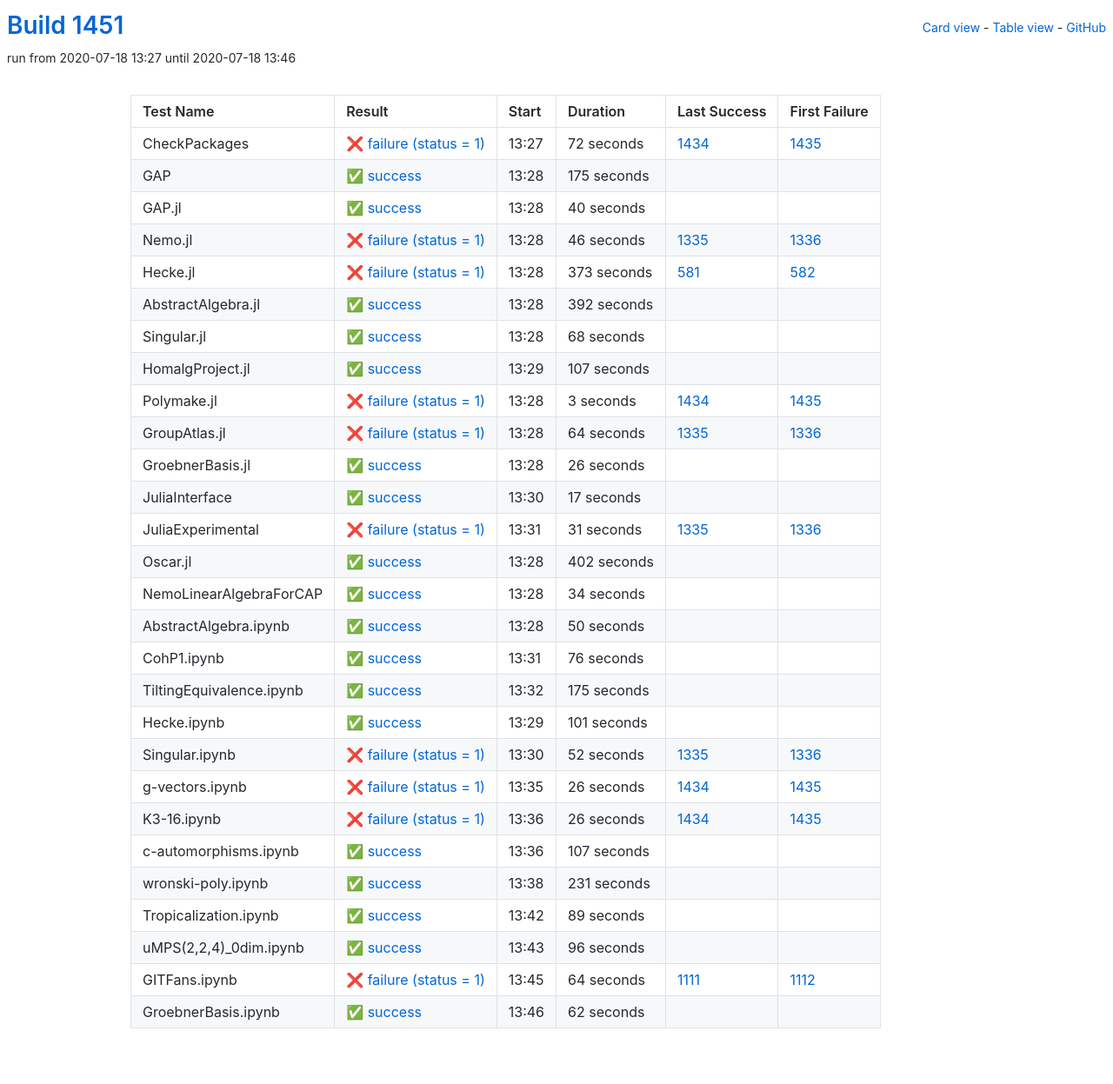
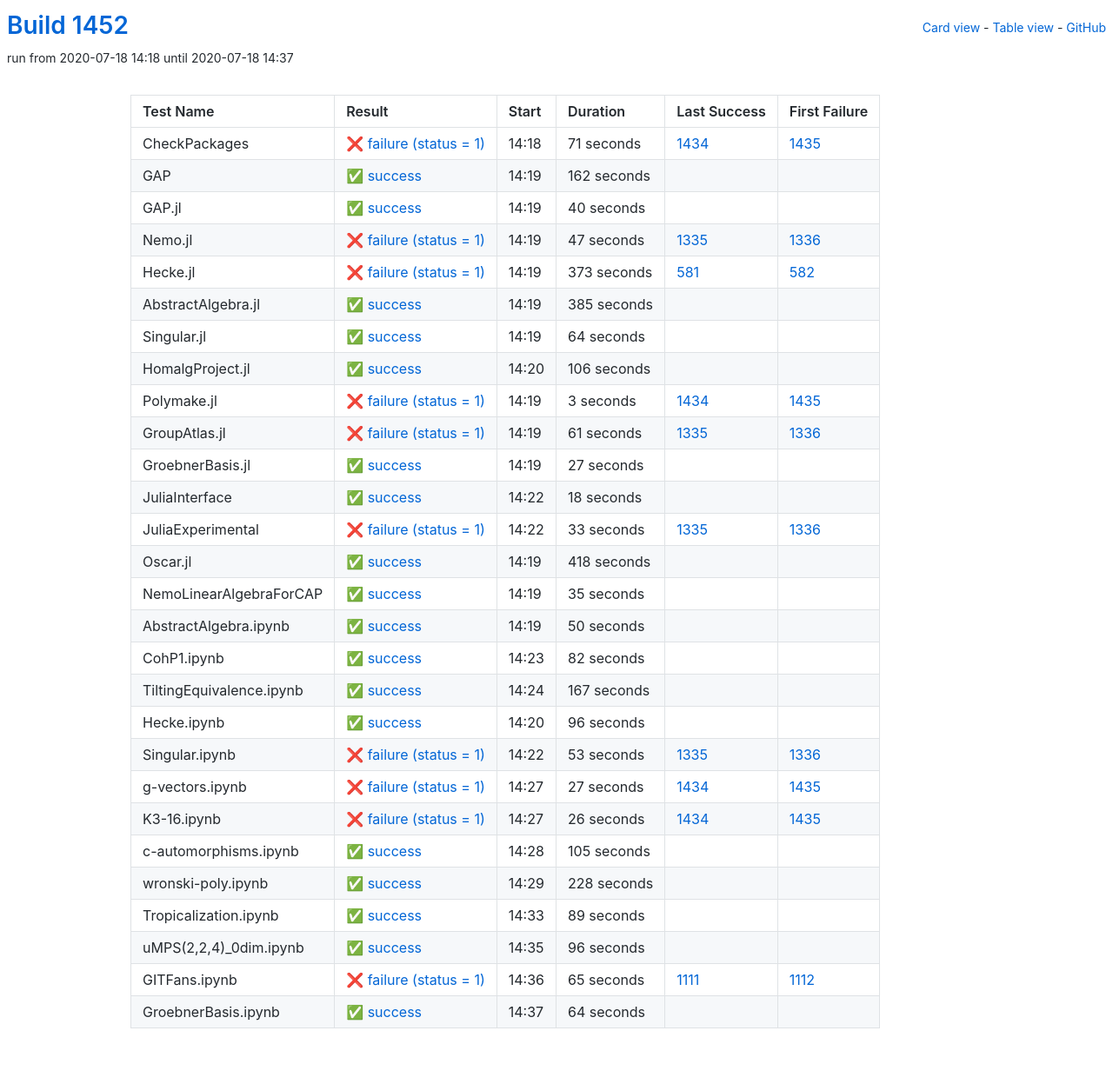
Before and after one commit to oscar-system/oscar-ci-status-1.4, a Jekyll site: the page built from table.html, in a window 1280 px wide. Shown: the whole page at 87% size. Built offline with Jekyll 4.4.1, drawn with Linux system fonts in a browser that asks for light colours.

Commit message:
Build #1452

```diff
--- a/_data/ci.yml
+++ b/_data/ci.yml
@@ -1,6 +1,6 @@
 ---
-build: 1451
-build_url: https://oscarci.mathematik.uni-kl.de/job/oscar-julia-1.4/1451/
+build: 1452
+build_url: https://oscarci.mathematik.uni-kl.de/job/oscar-julia-1.4/1452/
 job: oscar-julia-1.4
 organization: oscar-system
 repo: oscar-ci-status-1.4
@@ -8,32 +8,32 @@ repourl: https://github.com/oscar-system/oscar-ci-status-1.4
 tests:
 - name: CheckPackages
   id: checkpackages
-  log: https://oscarci.mathematik.uni-kl.de/job/oscar-julia-1.4/1451/artifact/logs/build-1451/CheckPackages.log
-  start: 2020-07-18 13:27
+  log: https://oscarci.mathematik.uni-kl.de/job/oscar-julia-1.4/1452/artifact/logs/build-1452/CheckPackages.log
+  start: 2020-07-18 14:18
   success: false
   exitcode: 1
   status: failure
-  duration: 72
+  duration: 71
   last_success: 1434
   last_success_url: https://oscarci.mathematik.uni-kl.de/job/oscar-julia-1.4/1434/
   first_failure: 1435
   first_failure_url: https://oscarci.mathematik.uni-kl.de/job/oscar-julia-1.4/1435/
 - name: GAP
   id: gap
-  log: https://oscarci.mathematik.uni-kl.de/job/oscar-julia-1.4/1451/artifact/logs/build-1451/GAP.log
-  start: 2020-07-18 13:28
+  log: https://oscarci.mathematik.uni-kl.de/job/oscar-julia-1.4/1452/artifact/logs/build-1452/GAP.log
+  start: 2020-07-18 14:19
   success: true
   exitcode: 0
   status: success
-  duration: 175
+  duration: 162
   last_success: false
   last_success_url:
   first_failure: false
   first_failure_url:
 - name: GAP.jl
   id: gap-jl
-  log: https://oscarci.mathematik.uni-kl.de/job/oscar-julia-1.4/1451/artifact/logs/build-1451/GAP.jl.log
-  start: 2020-07-18 13:28
+  log: https://oscarci.mathematik.uni-kl.de/job/oscar-julia-1.4/1452/artifact/logs/build-1452/GAP.jl.log
+  start: 2020-07-18 14:19
   success: true
   exitcode: 0
   status: success
@@ -44,20 +44,20 @@ tests:
   first_failure_url:
 - name: Nemo.jl
   id: nemo-jl
-  log: https://oscarci.mathematik.uni-kl.de/job/oscar-julia-1.4/1451/artifact/logs/build-1451/Nemo.jl.log
-  start: 2020-07-18 13:28
+  log: https://oscarci.mathematik.uni-kl.de/job/oscar-julia-1.4/1452/artifact/logs/build-1452/Nemo.jl.log
+  start: 2020-07-18 14:19
   success: false
   exitcode: 1
   status: failure
-  duration: 46
+  duration: 47
   last_success: 1335
   last_success_url: https://oscarci.mathematik.uni-kl.de/job/oscar-julia-1.4/1335/
   first_failure: 1336
   first_failure_url: https://oscarci.mathematik.uni-kl.de/job/oscar-julia-1.4/1336/
 - name: Hecke.jl
   id: hecke-jl
-  log: https://oscarci.mathematik.uni-kl.de/job/oscar-julia-1.4/1451/artifact/logs/build-1451/Hecke.jl.log
-  start: 2020-07-18 13:28
+  log: https://oscarci.mathematik.uni-kl.de/job/oscar-julia-1.4/1452/artifact/logs/build-1452/Hecke.jl.log
+  start: 2020-07-18 14:19
   success: false
   exitcode: 1
   status: failure
@@ -68,44 +68,44 @@ tests:
   first_failure_url: https://oscarci.mathematik.uni-kl.de/job/oscar-julia-1.4/582/
 - name: AbstractAlgebra.jl
   id: abstractalgebra-jl
-  log: https://oscarci.mathematik.uni-kl.de/job/oscar-julia-1.4/1451/artifact/logs/build-1451/AbstractAlgebra.jl.log
-  start: 2020-07-18 13:28
+  log: https://oscarci.mathematik.uni-kl.de/job/oscar-julia-1.4/1452/artifact/logs/build-1452/AbstractAlgebra.jl.log
+  start: 2020-07-18 14:19
   success: true
   exitcode: 0
   status: success
-  duration: 392
+  duration: 385
   last_success: false
   last_success_url:
   first_failure: false
   first_failure_url:
 - name: Singular.jl
   id: singular-jl
-  log: https://oscarci.mathematik.uni-kl.de/job/oscar-julia-1.4/1451/artifact/logs/build-1451/Singular.jl.log
-  start: 2020-07-18 13:28
+  log: https://oscarci.mathematik.uni-kl.de/job/oscar-julia-1.4/1452/artifact/logs/build-1452/Singular.jl.log
+  start: 2020-07-18 14:19
   success: true
   exitcode: 0
   status: success
-  duration: 68
+  duration: 64
   last_success: false
   last_success_url:
   first_failure: false
   first_failure_url:
 - name: HomalgProject.jl
   id: homalgproject-jl
-  log: https://oscarci.mathematik.uni-kl.de/job/oscar-julia-1.4/1451/artifact/logs/build-1451/HomalgProject.jl.log
-  start: 2020-07-18 13:29
+  log: https://oscarci.mathematik.uni-kl.de/job/oscar-julia-1.4/1452/artifact/logs/build-1452/HomalgProject.jl.log
+  start: 2020-07-18 14:20
   success: true
   exitcode: 0
   status: success
-  duration: 107
+  duration: 106
   last_success: false
   last_success_url:
   first_failure: false
   first_failure_url:
 - name: Polymake.jl
   id: polymake-jl
-  log: https://oscarci.mathematik.uni-kl.de/job/oscar-julia-1.4/1451/artifact/logs/build-1451/Polymake.jl.log
-  start: 2020-07-18 13:28
+  log: https://oscarci.mathematik.uni-kl.de/job/oscar-julia-1.4/1452/artifact/logs/build-1452/Polymake.jl.log
+  start: 2020-07-18 14:19
   success: false
   exitcode: 1
   status: failure
@@ -116,80 +116,80 @@ tests:
   first_failure_url: https://oscarci.mathematik.uni-kl.de/job/oscar-julia-1.4/1435/
 - name: GroupAtlas.jl
   id: groupatlas-jl
-  log: https://oscarci.mathematik.uni-kl.de/job/oscar-julia-1.4/1451/artifact/logs/build-1451/GroupAtlas.jl.log
-  start: 2020-07-18 13:28
+  log: https://oscarci.mathematik.uni-kl.de/job/oscar-julia-1.4/1452/artifact/logs/build-1452/GroupAtlas.jl.log
+  start: 2020-07-18 14:19
   success: false
   exitcode: 1
   status: failure
-  duration: 64
+  duration: 61
   last_success: 1335
   last_success_url: https://oscarci.mathematik.uni-kl.de/job/oscar-julia-1.4/1335/
   first_failure: 1336
   first_failure_url: https://oscarci.mathematik.uni-kl.de/job/oscar-julia-1.4/1336/
 - name: GroebnerBasis.jl
   id: groebnerbasis-jl
-  log: https://oscarci.mathematik.uni-kl.de/job/oscar-julia-1.4/1451/artifact/logs/build-1451/GroebnerBasis.jl.log
-  start: 2020-07-18 13:28
+  log: https://oscarci.mathematik.uni-kl.de/job/oscar-julia-1.4/1452/artifact/logs/build-1452/GroebnerBasis.jl.log
+  start: 2020-07-18 14:19
   success: true
   exitcode: 0
   status: success
-  duration: 26
+  duration: 27
   last_success: false
   last_success_url:
   first_failure: false
   first_failure_url:
 - name: JuliaInterface
   id: juliainterface
-  log: https://oscarci.mathematik.uni-kl.de/job/oscar-julia-1.4/1451/artifact/logs/build-1451/JuliaInterface.log
-  start: 2020-07-18 13:30
+  log: https://oscarci.mathematik.uni-kl.de/job/oscar-julia-1.4/1452/artifact/logs/build-1452/JuliaInterface.log
+  start: 2020-07-18 14:22
   success: true
   exitcode: 0
   status: success
-  duration: 17
+  duration: 18
   last_success: false
   last_success_url:
   first_failure: false
   first_failure_url:
 - name: JuliaExperimental
   id: juliaexperimental
-  log: https://oscarci.mathematik.uni-kl.de/job/oscar-julia-1.4/1451/artifact/logs/build-1451/JuliaExperimental.log
-  start: 2020-07-18 13:31
+  log: https://oscarci.mathematik.uni-kl.de/job/oscar-julia-1.4/1452/artifact/logs/build-1452/JuliaExperimental.log
+  start: 2020-07-18 14:22
   success: false
   exitcode: 1
   status: failure
-  duration: 31
+  duration: 33
   last_success: 1335
   last_success_url: https://oscarci.mathematik.uni-kl.de/job/oscar-julia-1.4/1335/
   first_failure: 1336
   first_failure_url: https://oscarci.mathematik.uni-kl.de/job/oscar-julia-1.4/1336/
 - name: Oscar.jl
   id: oscar-jl
-  log: https://oscarci.mathematik.uni-kl.de/job/oscar-julia-1.4/1451/artifact/logs/build-1451/Oscar.jl.log
-  start: 2020-07-18 13:28
+  log: https://oscarci.mathematik.uni-kl.de/job/oscar-julia-1.4/1452/artifact/logs/build-1452/Oscar.jl.log
+  start: 2020-07-18 14:19
   success: true
   exitcode: 0
   status: success
-  duration: 402
+  duration: 418
   last_success: false
   last_success_url:
   first_failure: false
   first_failure_url:
 - name: NemoLinearAlgebraForCAP
   id: nemolinearalgebraforcap
-  log: https://oscarci.mathematik.uni-kl.de/job/oscar-julia-1.4/1451/artifact/logs/build-1451/NemoLinearAlgebraForCAP.log
-  start: 2020-07-18 13:28
+  log: https://oscarci.mathematik.uni-kl.de/job/oscar-julia-1.4/1452/artifact/logs/build-1452/NemoLinearAlgebraForCAP.log
+  start: 2020-07-18 14:19
   success: true
   exitcode: 0
   status: success
-  duration: 34
+  duration: 35
   last_success: false
   last_success_url:
   first_failure: false
   first_failure_url:
 - name: AbstractAlgebra.ipynb
   id: abstractalgebra-ipynb
-  log: https://oscarci.mathematik.uni-kl.de/job/oscar-julia-1.4/1451/artifact/logs/build-1451/AbstractAlgebra.ipynb.log
-  start: 2020-07-18 13:28
+  log: https://oscarci.mathematik.uni-kl.de/job/oscar-julia-1.4/1452/artifact/logs/build-1452/AbstractAlgebra.ipynb.log
+  start: 2020-07-18 14:19
   success: true
   exitcode: 0
   status: success
@@ -200,68 +200,68 @@ tests:
   first_failure_url:
 - name: CohP1.ipynb
   id: cohp1-ipynb
-  log: https://oscarci.mathematik.uni-kl.de/job/oscar-julia-1.4/1451/artifact/logs/build-1451/CohP1.ipynb.log
-  start: 2020-07-18 13:31
+  log: https://oscarci.mathematik.uni-kl.de/job/oscar-julia-1.4/1452/artifact/logs/build-1452/CohP1.ipynb.log
+  start: 2020-07-18 14:23
   success: true
   exitcode: 0
   status: success
-  duration: 76
+  duration: 82
   last_success: false
   last_success_url:
   first_failure: false
   first_failure_url:
 - name: TiltingEquivalence.ipynb
   id: tiltingequivalence-ipynb
-  log: https://oscarci.mathematik.uni-kl.de/job/oscar-julia-1.4/1451/artifact/logs/build-1451/TiltingEquivalence.ipynb.log
-  start: 2020-07-18 13:32
+  log: https://oscarci.mathematik.uni-kl.de/job/oscar-julia-1.4/1452/artifact/logs/build-1452/TiltingEquivalence.ipynb.log
+  start: 2020-07-18 14:24
   success: true
   exitcode: 0
   status: success
-  duration: 175
+  duration: 167
   last_success: false
   last_success_url:
   first_failure: false
   first_failure_url:
 - name: Hecke.ipynb
   id: hecke-ipynb
-  log: https://oscarci.mathematik.uni-kl.de/job/oscar-julia-1.4/1451/artifact/logs/build-1451/Hecke.ipynb.log
-  start: 2020-07-18 13:29
+  log: https://oscarci.mathematik.uni-kl.de/job/oscar-julia-1.4/1452/artifact/logs/build-1452/Hecke.ipynb.log
+  start: 2020-07-18 14:20
   success: true
   exitcode: 0
   status: success
-  duration: 101
+  duration: 96
   last_success: false
   last_success_url:
   first_failure: false
   first_failure_url:
 - name: Singular.ipynb
   id: singular-ipynb
-  log: https://oscarci.mathematik.uni-kl.de/job/oscar-julia-1.4/1451/artifact/logs/build-1451/Singular.ipynb.log
-  start: 2020-07-18 13:30
+  log: https://oscarci.mathematik.uni-kl.de/job/oscar-julia-1.4/1452/artifact/logs/build-1452/Singular.ipynb.log
+  start: 2020-07-18 14:22
   success: false
   exitcode: 1
   status: failure
-  duration: 52
+  duration: 53
   last_success: 1335
   last_success_url: https://oscarci.mathematik.uni-kl.de/job/oscar-julia-1.4/1335/
   first_failure: 1336
   first_failure_url: https://oscarci.mathematik.uni-kl.de/job/oscar-julia-1.4/1336/
 - name: g-vectors.ipynb
   id: g-vectors-ipynb
-  log: https://oscarci.mathematik.uni-kl.de/job/oscar-julia-1.4/1451/artifact/logs/build-1451/g-vectors.ipynb.log
-  start: 2020-07-18 13:35
+  log: https://oscarci.mathematik.uni-kl.de/job/oscar-julia-1.4/1452/artifact/logs/build-1452/g-vectors.ipynb.log
+  start: 2020-07-18 14:27
   success: false
   exitcode: 1
   status: failure
-  duration: 26
+  duration: 27
   last_success: 1434
   last_success_url: https://oscarci.mathematik.uni-kl.de/job/oscar-julia-1.4/1434/
   first_failure: 1435
   first_failure_url: https://oscarci.mathematik.uni-kl.de/job/oscar-julia-1.4/1435/
 - name: K3-16.ipynb
   id: k3-16-ipynb
-  log: https://oscarci.mathematik.uni-kl.de/job/oscar-julia-1.4/1451/artifact/logs/build-1451/K3-16.ipynb.log
-  start: 2020-07-18 13:36
+  log: https://oscarci.mathematik.uni-kl.de/job/oscar-julia-1.4/1452/artifact/logs/build-1452/K3-16.ipynb.log
+  start: 2020-07-18 14:27
   success: false
   exitcode: 1
   status: failure
@@ -272,32 +272,32 @@ tests:
   first_failure_url: https://oscarci.mathematik.uni-kl.de/job/oscar-julia-1.4/1435/
 - name: c-automorphisms.ipynb
   id: c-automorphisms-ipynb
-  log: https://oscarci.mathematik.uni-kl.de/job/oscar-julia-1.4/1451/artifact/logs/build-1451/c-automorphisms.ipynb.log
-  start: 2020-07-18 13:36
+  log: https://oscarci.mathematik.uni-kl.de/job/oscar-julia-1.4/1452/artifact/logs/build-1452/c-automorphisms.ipynb.log
+  start: 2020-07-18 14:28
   success: true
   exitcode: 0
   status: success
-  duration: 107
+  duration: 105
   last_success: false
   last_success_url:
   first_failure: false
   first_failure_url:
 - name: wronski-poly.ipynb
   id: wronski-poly-ipynb
-  log: https://oscarci.mathematik.uni-kl.de/job/oscar-julia-1.4/1451/artifact/logs/build-1451/wronski-poly.ipynb.log
-  start: 2020-07-18 13:38
+  log: https://oscarci.mathematik.uni-kl.de/job/oscar-julia-1.4/1452/artifact/logs/build-1452/wronski-poly.ipynb.log
+  start: 2020-07-18 14:29
   success: true
   exitcode: 0
   status: success
-  duration: 231
+  duration: 228
   last_success: false
   last_success_url:
   first_failure: false
   first_failure_url:
 - name: Tropicalization.ipynb
   id: tropicalization-ipynb
-  log: https://oscarci.mathematik.uni-kl.de/job/oscar-julia-1.4/1451/artifact/logs/build-1451/Tropicalization.ipynb.log
-  start: 2020-07-18 13:42
+  log: https://oscarci.mathematik.uni-kl.de/job/oscar-julia-1.4/1452/artifact/logs/build-1452/Tropicalization.ipynb.log
+  start: 2020-07-18 14:33
   success: true
   exitcode: 0
   status: success
@@ -308,8 +308,8 @@ tests:
   first_failure_url:
 - name: uMPS(2,2,4)_0dim.ipynb
   id: umps-2-2-4-0dim-ipynb
-  log: https://oscarci.mathematik.uni-kl.de/job/oscar-julia-1.4/1451/artifact/logs/build-1451/uMPS-2-2-4-_0dim.ipynb.log
-  start: 2020-07-18 13:43
+  log: https://oscarci.mathematik.uni-kl.de/job/oscar-julia-1.4/1452/artifact/logs/build-1452/uMPS-2-2-4-_0dim.ipynb.log
+  start: 2020-07-18 14:35
   success: true
   exitcode: 0
   status: success
@@ -320,24 +320,24 @@ tests:
   first_failure_url:
 - name: GITFans.ipynb
   id: gitfans-ipynb
-  log: https://oscarci.mathematik.uni-kl.de/job/oscar-julia-1.4/1451/artifact/logs/build-1451/GITFans.ipynb.log
-  start: 2020-07-18 13:45
+  log: https://oscarci.mathematik.uni-kl.de/job/oscar-julia-1.4/1452/artifact/logs/build-1452/GITFans.ipynb.log
+  start: 2020-07-18 14:36
   success: false
   exitcode: 1
   status: failure
-  duration: 64
+  duration: 65
   last_success: 1111
   last_success_url: https://oscarci.mathematik.uni-kl.de/job/oscar-julia-1.4/1111/
   first_failure: 1112
   first_failure_url: https://oscarci.mathematik.uni-kl.de/job/oscar-julia-1.4/1112/
 - name: GroebnerBasis.ipynb
   id: groebnerbasis-ipynb
-  log: https://oscarci.mathematik.uni-kl.de/job/oscar-julia-1.4/1451/artifact/logs/build-1451/GroebnerBasis.ipynb.log
-  start: 2020-07-18 13:46
+  log: https://oscarci.mathematik.uni-kl.de/job/oscar-julia-1.4/1452/artifact/logs/build-1452/GroebnerBasis.ipynb.log
+  start: 2020-07-18 14:37
   success: true
   exitcode: 0
   status: success
-  duration: 62
+  duration: 64
   last_success: false
   last_success_url:
   first_failure: false
```
Also changed, not shown: README.md.
